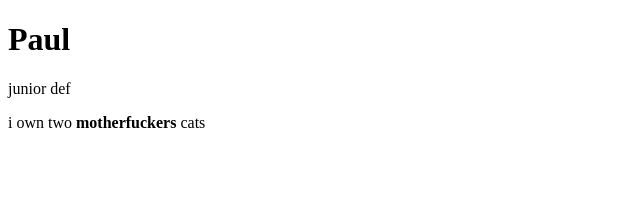
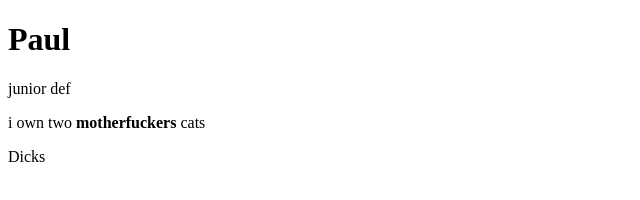
Before and after one commit to LordGrey1/LordGrey1.github.io, a plain HTML site: page index.html in a window 1280 px wide. Shown: the full height of the page, 0-640 px from the left. Drawn offline with Linux system fonts and the light colour scheme.

Commit message:
naims commit

```diff
--- a/index.html
+++ b/index.html
@@ -6,4 +6,5 @@
   <h1>Paul</h1>
   <p>junior def</p>
   <p>i own two <b>motherfuckers</b> cats</p>
+  <div>Dicks</div>
 </body>
```
